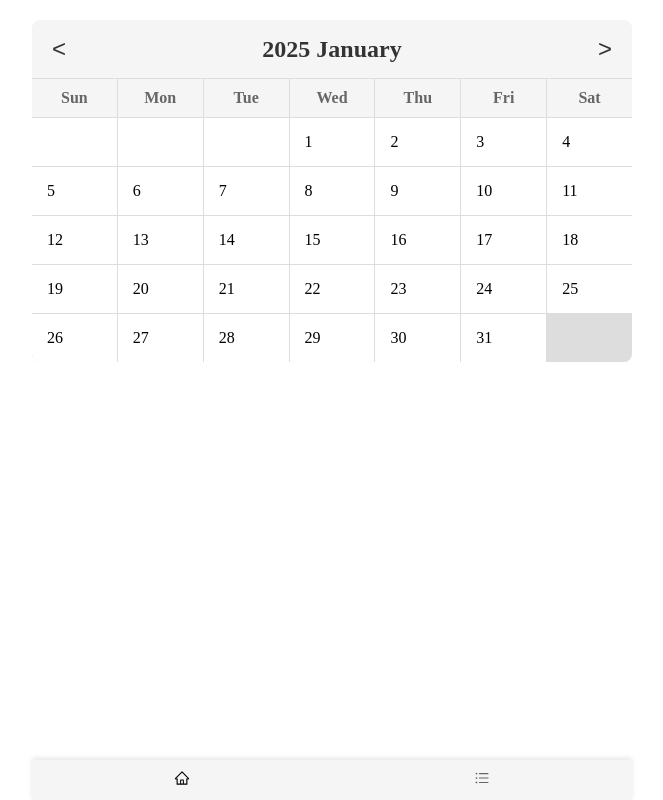
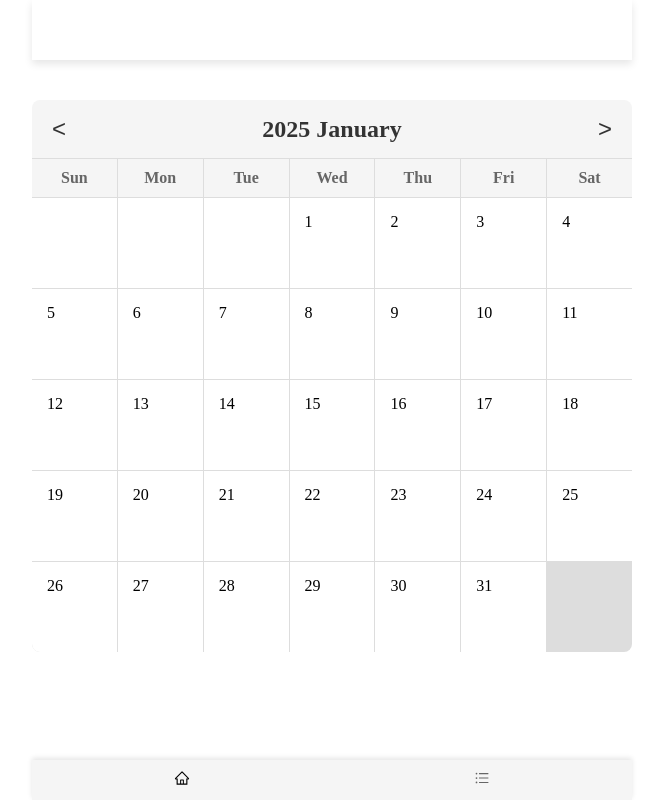
Before and after one commit to Calendiary/frontend, a React (Create React App) app: page / in a window 1280 px wide. Shown: the whole page, without its empty margins (308-971 px from the left). Built offline with nearby package versions, Linux system fonts and the light colour scheme.

Commit message:
Header 및 디자인 수정정

```diff
--- a/src/components/Calendar/CalendarStyle.ts
+++ b/src/components/Calendar/CalendarStyle.ts
@@ -3,7 +3,7 @@ import styled from 'styled-components';
 export const CalendarContainer = styled.div`
   width: 100%;
   max-width: 600px;
-  margin: 20px auto;
+  margin: 100px auto;
   border-radius: 8px;
   box-shadow: 0 4px 8px rgb(255, 255, 255);
   overflow: hidden;
@@ -44,8 +44,8 @@ export const CalendarGrid = styled.div`
   display: grid;
   grid-template-columns: repeat(7, 1fr);
   gap: 1px;
+  border: none;
   background-color: #ddd;
-  border: none;
   .day-name {
     padding: 10px;
     background-color: #f5f5f5;
@@ -61,6 +61,7 @@ export const CalendarGrid = styled.div`
 
 export const CalendarDay = styled.div`
   padding: 15px;
+  height: 60px;
   text-align: left;
   background-color: #fff;
   font-size: 1rem;
--- /dev/null
+++ b/src/components/Header/Header.tsx
@@ -0,0 +1,8 @@
+import React from 'react';
+import { HeaderContainer } from './HeaderStyle';
+
+const Header: React.FC = () => {
+  return <HeaderContainer />;
+};
+
+export default Header;
--- /dev/null
+++ b/src/components/Header/HeaderStyle.ts
@@ -0,0 +1,14 @@
+import styled from 'styled-components';
+
+export const HeaderContainer = styled.div`
+  width: 100%;
+  height: 60px;
+  max-width: 600px;
+  background-color: #fff;
+  box-shadow: 0 4px 8px rgba(0, 0, 0, 0.1);
+  position: fixed; /* 상단 고정 */
+  top: 0;
+  left: 50%;
+  transform: translateX(-50%);
+  z-index: 1000; /* 다른 요소 위에 렌더링 */
+`;
--- a/src/pages/Main/Main.tsx
+++ b/src/pages/Main/Main.tsx
@@ -1,7 +1,13 @@
 import React from 'react';
 import Calendar from '../../components/Calendar/Calendar';
+import Header from '../../components/Header/Header';
 const Main: React.FC = () => {
-  return <Calendar />;
+  return (
+    <div>
+      <Header />
+      <Calendar />{' '}
+    </div>
+  );
 };
 
 export default Main;
```
